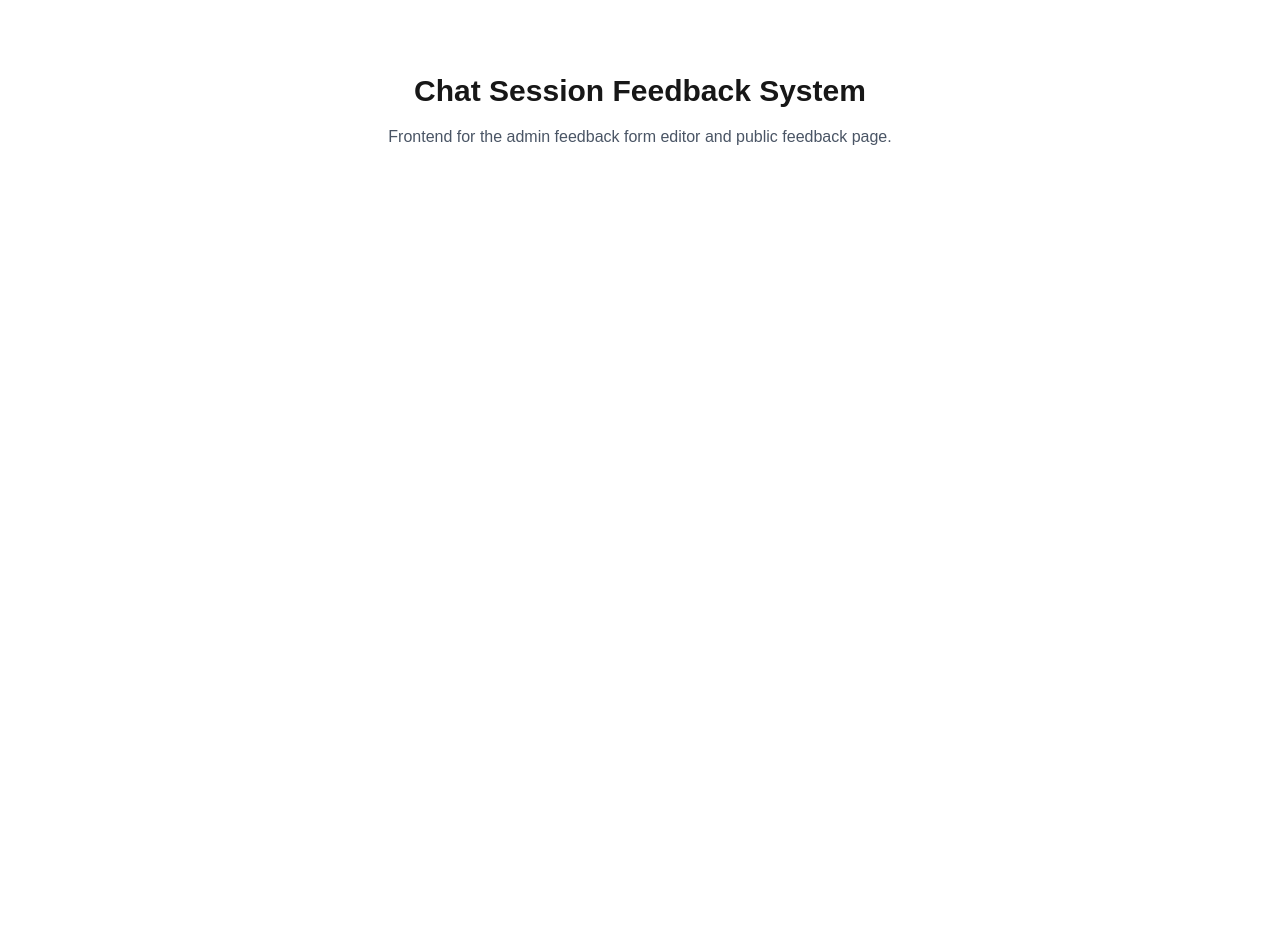
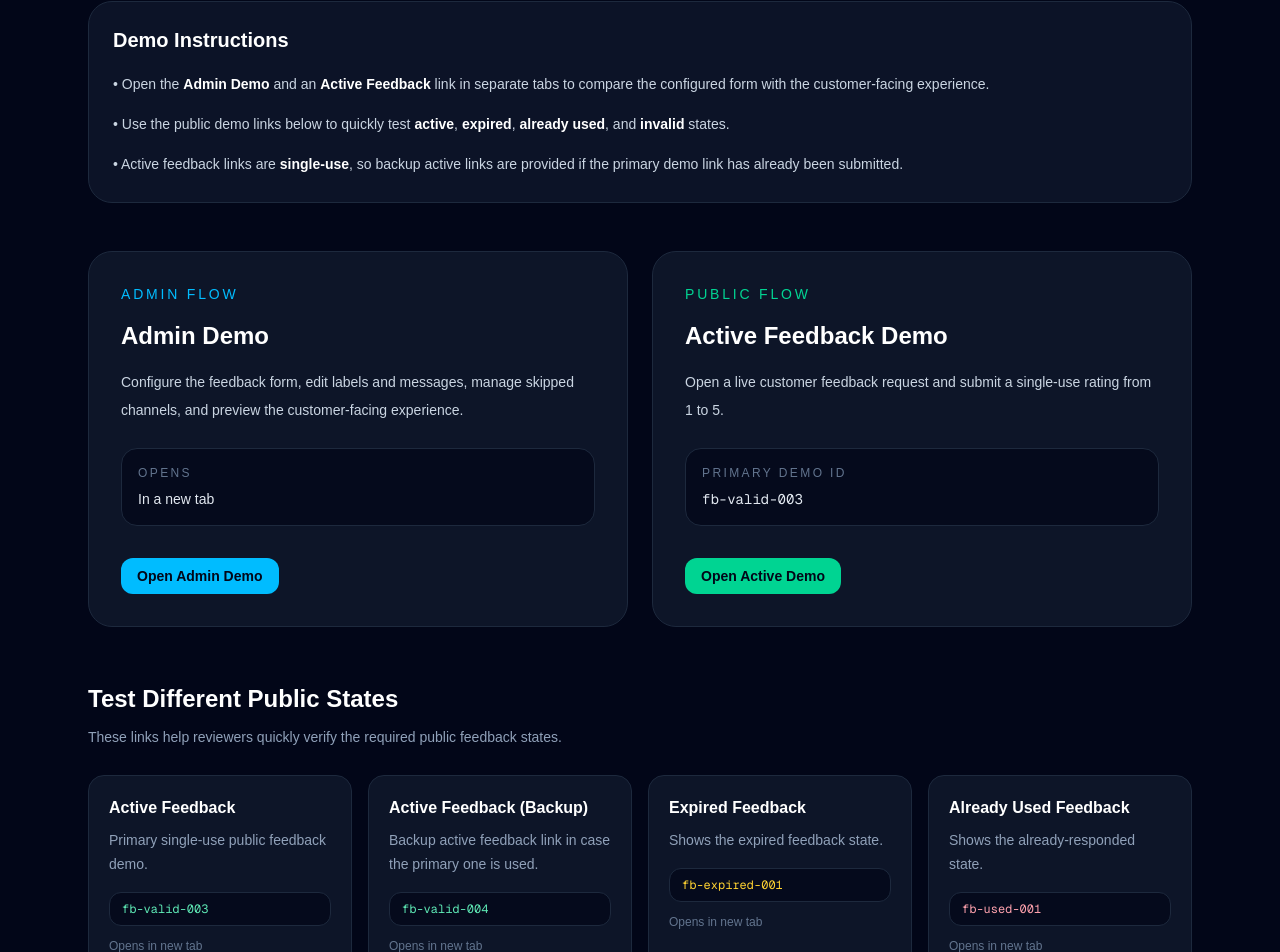
Before and after one commit to pamina-guru/chat-session-feedback-system, a Next.js app in the folder frontend/: page / in a window 1280 px wide. Shown: the part 289-1241 px from the top of the page. Before the commit the page ends 800 px from the top, so only its background shows below. Built offline with nearby package versions, Linux system fonts and the light colour scheme.

Commit message:
feat(frontend): add demo-driven homepage for recruiter testing

```diff
--- a/frontend/src/app/page.tsx
+++ b/frontend/src/app/page.tsx
@@ -1,12 +1,203 @@
+import Link from "next/link";
+
+const demoLinks = [
+    {
+        title: "Active Feedback",
+        description: "Primary single-use public feedback demo.",
+        href: "/feedback/fb-valid-003",
+        id: "fb-valid-003",
+        accent: "emerald",
+    },
+    {
+        title: "Active Feedback (Backup)",
+        description: "Backup active feedback link in case the primary one is used.",
+        href: "/feedback/fb-valid-004",
+        id: "fb-valid-004",
+        accent: "emerald",
+    },
+    {
+        title: "Expired Feedback",
+        description: "Shows the expired feedback state.",
+        href: "/feedback/fb-expired-001",
+        id: "fb-expired-001",
+        accent: "amber",
+    },
+    {
+        title: "Already Used Feedback",
+        description: "Shows the already-responded state.",
+        href: "/feedback/fb-used-001",
+        id: "fb-used-001",
+        accent: "rose",
+    },
+    {
+        title: "Invalid Feedback",
+        description: "Shows the invalid or not-found state.",
+        href: "/feedback/invalid-123",
+        id: "invalid-123",
+        accent: "slate",
+    },
+];
+
+function getAccentClasses(accent: string) {
+    switch (accent) {
+        case "emerald":
+            return "hover:border-emerald-400/70 hover:bg-emerald-500/5 text-emerald-300";
+        case "amber":
+            return "hover:border-amber-400/70 hover:bg-amber-500/5 text-amber-300";
+        case "rose":
+            return "hover:border-rose-400/70 hover:bg-rose-500/5 text-rose-300";
+        default:
+            return "hover:border-slate-500 hover:bg-slate-800/70 text-slate-300";
+    }
+}
+
 export default function HomePage() {
-  return (
-      <main className="min-h-screen flex items-center justify-center p-6">
-        <div className="max-w-2xl text-center">
-          <h1 className="text-3xl font-bold">Chat Session Feedback System</h1>
-          <p className="mt-4 text-gray-600">
-            Frontend for the admin feedback form editor and public feedback page.
-          </p>
-        </div>
-      </main>
-  );
+    return (
+        <main className="min-h-screen bg-slate-950 text-white">
+            <div className="mx-auto max-w-6xl px-6 py-16">
+                <section className="mx-auto max-w-3xl text-center">
+                    <p className="inline-flex rounded-full border border-slate-700 bg-slate-900 px-4 py-1 text-sm text-slate-300">
+                        Chat Feedback
+                    </p>
+
+                    <h1 className="mt-6 text-4xl font-bold tracking-tight sm:text-5xl">
+                        Chat Session Feedback System
+                    </h1>
+
+                    <p className="mt-5 text-lg leading-8 text-slate-300">
+                        A configurable multi-channel feedback system where enterprises can
+                        manage their session feedback form and customers can submit a 1–5
+                        rating through a unique feedback link.
+                    </p>
+                </section>
+
+                <section className="mt-10 rounded-3xl border border-slate-800 bg-slate-900/80 p-6">
+                    <h3 className="text-xl font-semibold text-white">Demo Instructions</h3>
+
+                    <div className="mt-4 space-y-3 text-sm leading-7 text-slate-300">
+                        <p>
+                            • Open the <span className="font-semibold text-white">Admin Demo</span> and an{" "}
+                            <span className="font-semibold text-white">Active Feedback</span> link in separate tabs
+                            to compare the configured form with the customer-facing experience.
+                        </p>
+                        <p>
+                            • Use the public demo links below to quickly test{" "}
+                            <span className="font-semibold text-white">active</span>,{" "}
+                            <span className="font-semibold text-white">expired</span>,{" "}
+                            <span className="font-semibold text-white">already used</span>, and{" "}
+                            <span className="font-semibold text-white">invalid</span> states.
+                        </p>
+                        <p>
+                            • Active feedback links are{" "}
+                            <span className="font-semibold text-white">single-use</span>, so backup active
+                            links are provided if the primary demo link has already been submitted.
+                        </p>
+                    </div>
+                </section>
+
+                <section className="mt-12 grid gap-6 md:grid-cols-2">
+                    <Link
+                        href="/admin/enterprises/acme-bank/session-feedback-form"
+                        target="_blank"
+                        rel="noopener noreferrer"
+                        className="group rounded-3xl border border-slate-800 bg-slate-900/90 p-8 transition hover:border-sky-400/70 hover:bg-sky-500/5"
+                    >
+                        <p className="text-sm font-medium uppercase tracking-[0.2em] text-sky-400">
+                            Admin Flow
+                        </p>
+                        <h2 className="mt-4 text-2xl font-semibold text-white">
+                            Admin Demo
+                        </h2>
+                        <p className="mt-4 text-sm leading-7 text-slate-300">
+                            Configure the feedback form, edit labels and messages, manage
+                            skipped channels, and preview the customer-facing experience.
+                        </p>
+
+                        <div className="mt-6 rounded-2xl border border-slate-800 bg-slate-950/70 p-4">
+                            <p className="text-xs uppercase tracking-[0.2em] text-slate-500">
+                                Opens
+                            </p>
+                            <p className="mt-2 text-sm text-slate-200">In a new tab</p>
+                        </div>
+
+                        <div className="mt-8 inline-flex items-center rounded-xl bg-sky-400 px-4 py-2 text-sm font-semibold text-slate-950 transition group-hover:bg-sky-300">
+                            Open Admin Demo
+                        </div>
+                    </Link>
+
+                    <Link
+                        href="/feedback/fb-valid-003"
+                        target="_blank"
+                        rel="noopener noreferrer"
+                        className="group rounded-3xl border border-slate-800 bg-slate-900/90 p-8 transition hover:border-emerald-400/70 hover:bg-emerald-500/5"
+                    >
+                        <p className="text-sm font-medium uppercase tracking-[0.2em] text-emerald-400">
+                            Public Flow
+                        </p>
+                        <h2 className="mt-4 text-2xl font-semibold text-white">
+                            Active Feedback Demo
+                        </h2>
+                        <p className="mt-4 text-sm leading-7 text-slate-300">
+                            Open a live customer feedback request and submit a single-use
+                            rating from 1 to 5.
+                        </p>
+
+                        <div className="mt-6 rounded-2xl border border-slate-800 bg-slate-950/70 p-4">
+                            <p className="text-xs uppercase tracking-[0.2em] text-slate-500">
+                                Primary Demo ID
+                            </p>
+                            <p className="mt-2 font-mono text-sm text-slate-200">
+                                fb-valid-003
+                            </p>
+                        </div>
+
+                        <div className="mt-8 inline-flex items-center rounded-xl bg-emerald-400 px-4 py-2 text-sm font-semibold text-slate-950 transition group-hover:bg-emerald-300">
+                            Open Active Demo
+                        </div>
+                    </Link>
+                </section>
+
+                <section className="mt-14">
+                    <div className="flex items-center justify-between gap-4">
+                        <div>
+                            <h3 className="text-2xl font-semibold text-white">
+                                Test Different Public States
+                            </h3>
+                            <p className="mt-2 text-sm leading-7 text-slate-400">
+                                These links help reviewers quickly verify the required public
+                                feedback states.
+                            </p>
+                        </div>
+                    </div>
+
+                    <div className="mt-6 grid gap-4 sm:grid-cols-2 xl:grid-cols-4">
+                        {demoLinks.map((link) => (
+                            <Link
+                                key={link.href}
+                                href={link.href}
+                                target="_blank"
+                                rel="noopener noreferrer"
+                                className={`rounded-2xl border border-slate-800 bg-slate-900/90 p-5 transition ${getAccentClasses(
+                                    link.accent
+                                )}`}
+                            >
+                                <h4 className="text-base font-semibold text-white">
+                                    {link.title}
+                                </h4>
+                                <p className="mt-2 text-sm leading-6 text-slate-400">
+                                    {link.description}
+                                </p>
+
+                                <div className="mt-4 rounded-xl border border-slate-800 bg-slate-950/70 px-3 py-2">
+                                    <p className="font-mono text-xs">{link.id}</p>
+                                </div>
+
+                                <p className="mt-3 text-xs text-slate-500">Opens in new tab</p>
+                            </Link>
+                        ))}
+                    </div>
+                </section>
+            </div>
+        </main>
+    );
 }
```
